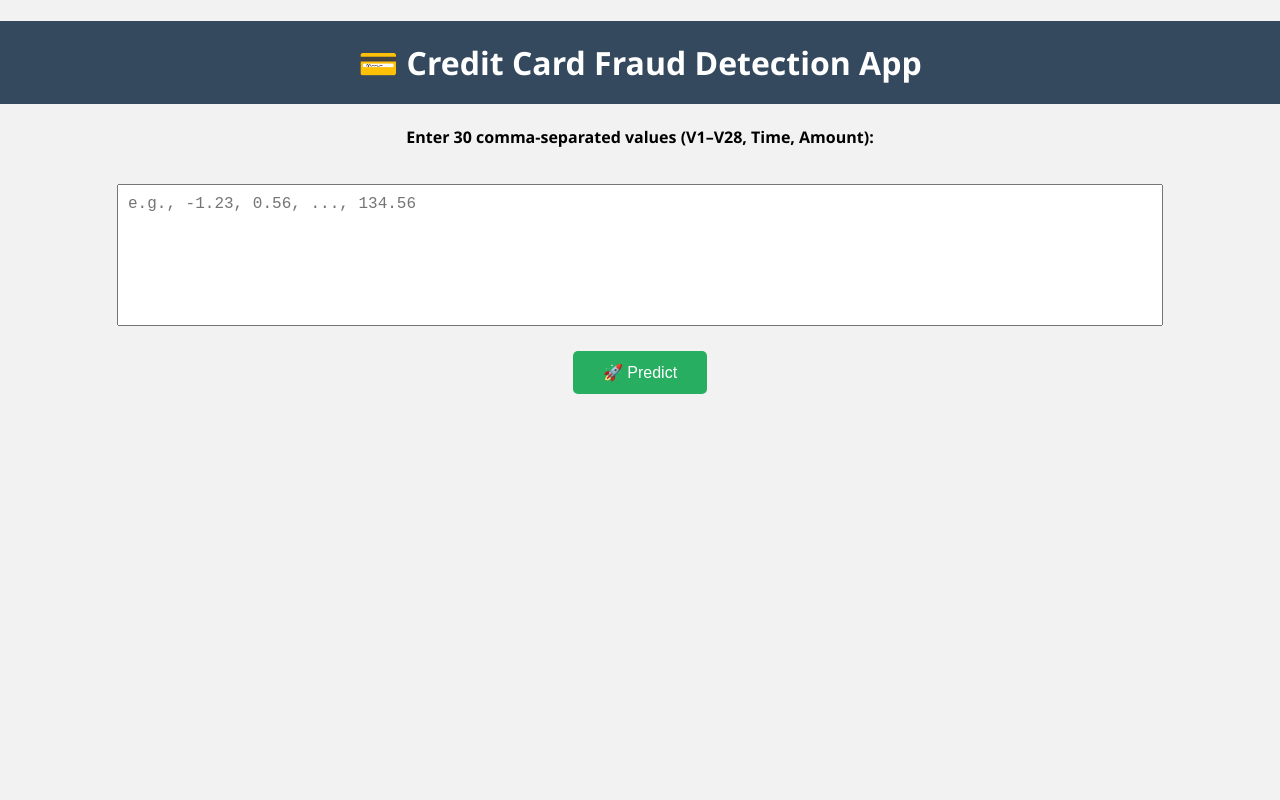
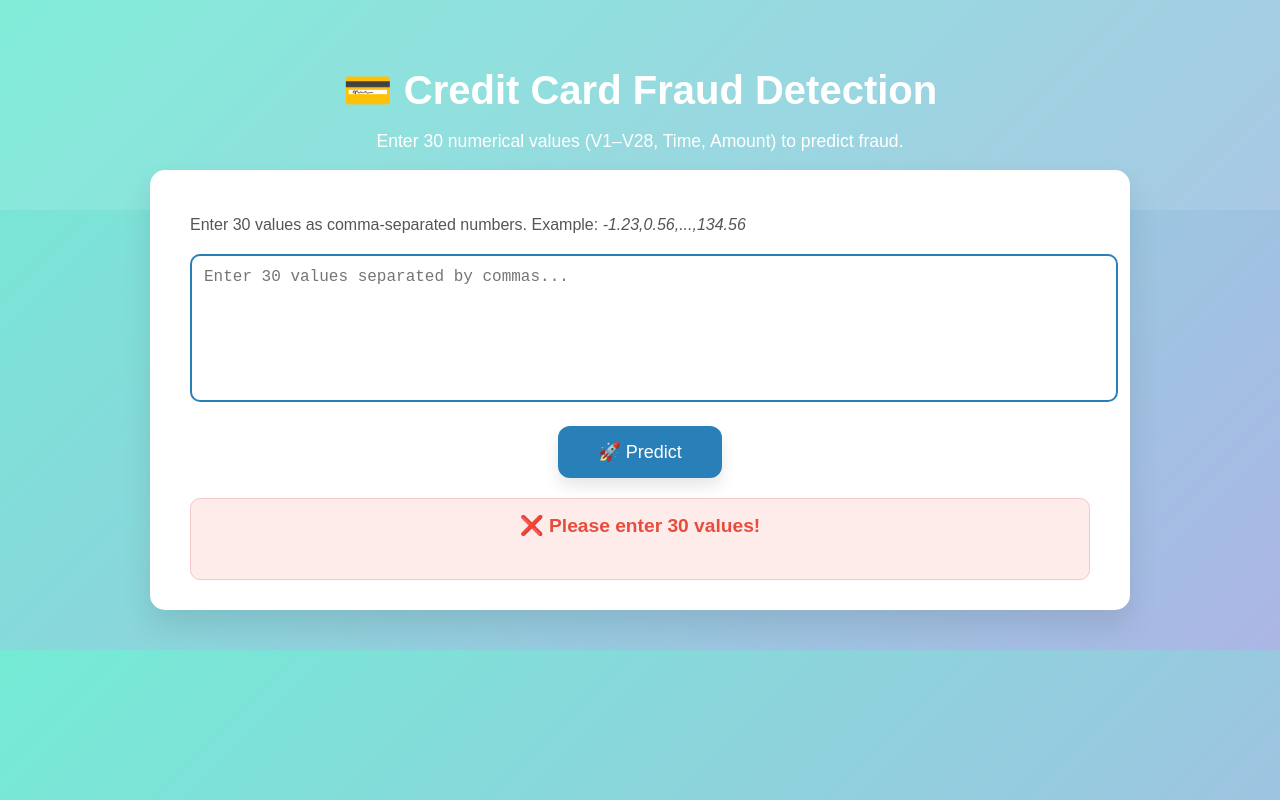
Before and after one commit to Manav129/credit_card_fraud_mlops, a plain HTML site: page Frontend/index.html in a window 1280 px wide. Both pictures are taken after a click on the button "🚀 Predict". Drawn offline with Linux system fonts and the light colour scheme.

```diff
--- a/Frontend/index.html
+++ b/Frontend/index.html
@@ -2,115 +2,160 @@
 <html lang="en">
 <head>
 <meta charset="UTF-8">
-  <title>Credit Card Fraud Detection</title>
+<title>💳 Credit Card Fraud Detection</title>
 <style>
 body {
-      font-family: 'Segoe UI', Tahoma, Geneva, Verdana, sans-serif;
+  font-family: 'Poppins', sans-serif;
   margin: 0;
   padding: 0;
-      background-color: #f2f2f2;
+  background: linear-gradient(135deg, #74ebd5 0%, #ACB6E5 100%);
+  color: #333;
+}
+header {
   text-align: center;
+  padding: 40px 20px;
+  background-color: rgba(255,255,255,0.1);
+  color: #fff;
 }
-
-    h1 {
-      background-color: #34495e;
-      color: white;
-      padding: 20px 0;
+header h1 {
+  font-size: 2.5rem;
+  margin-bottom: 10px;
 }
-
+header p {
+  font-size: 1.1rem;
+}
+.container {
+  max-width: 900px;
+  margin: -40px auto 40px auto;
+  background: #fff;
+  border-radius: 15px;
+  padding: 30px 40px;
+  box-shadow: 0 15px 30px rgba(0,0,0,0.1);
+}
+.instructions {
+  margin-bottom: 20px;
+  font-size: 1rem;
+  color: #555;
+}
 textarea {
-      width: 80%;
+  width: 100%;
   height: 120px;
+  padding: 12px;
+  font-size: 16px;
+  border-radius: 10px;
+  border: 2px solid #2980b9;
+  resize: none;
+  outline: none;
+  transition: border 0.3s;
+}
+textarea:focus {
+  border-color: #27ae60;
+}
+button {
+  display: block;
   margin: 20px auto;
-      padding: 10px;
-      font-size: 16px;
-      resize: none;
+  padding: 15px 40px;
+  font-size: 18px;
+  background: #2980b9;
+  color: #fff;
+  border: none;
+  border-radius: 12px;
+  cursor: pointer;
+  transition: all 0.3s ease;
+  box-shadow: 0 8px 15px rgba(0,0,0,0.1);
 }
-
+button:hover {
+  background: #27ae60;
+  transform: translateY(-3px);
+  box-shadow: 0 10px 20px rgba(0,0,0,0.2);
+}
+.result {
+  margin-top: 20px;
+  font-size: 1.2rem;
+  padding: 15px;
+  border-radius: 10px;
+  min-height: 50px;
+  text-align: center;
+  font-weight: bold;
+  transition: all 0.3s;
+}
+.error {
+  background-color: #fdecea;
+  color: #e74c3c;
+  border: 1px solid #f5c6cb;
+}
+.success {
+  background-color: #eafaf1;
+  color: #27ae60;
+  border: 1px solid #a8e6a1;
+}
+.loading {
+  font-size: 1.1rem;
+  color: #2980b9;
+}
+@media (max-width: 600px) {
+  .container {
+    margin: 20px;
+    padding: 20px;
+  }
   button {
-      padding: 12px 30px;
-      font-size: 16px;
-      background-color: #27ae60;
-      color: white;
-      border: none;
-      border-radius: 5px;
-      cursor: pointer;
+    width: 100%;
   }
-
-    button:hover {
-      background-color: #2ecc71;
-    }
-
-    .result {
-      font-size: 20px;
-      margin-top: 20px;
-    }
-
-    .error {
-      color: red;
-    }
-
-    .success {
-      color: green;
 }
 </style>
 </head>
 <body>
 
-  <h1>💳 Credit Card Fraud Detection App</h1>
+<header>
+  <h1>💳 Credit Card Fraud Detection</h1>
+  <p>Enter 30 numerical values (V1–V28, Time, Amount) to predict fraud.</p>
+</header>
 
-  <p><strong>Enter 30 comma-separated values (V1–V28, Time, Amount):</strong></p>
-
-  <textarea id="features" placeholder="e.g., -1.23, 0.56, ..., 134.56"></textarea><br>
+<div class="container">
+  <div class="instructions">
+    <p>Enter 30 values as comma-separated numbers. Example: <em>-1.23,0.56,...,134.56</em></p>
+  </div>
+  <textarea id="features" placeholder="Enter 30 values separated by commas..."></textarea>
   <button onclick="submitData()">🚀 Predict</button>
-
   <div class="result" id="output"></div>
+</div>
 
 <script>
 async function submitData() {
   const output = document.getElementById("output");
-      output.innerHTML = "";
+  output.className = "result loading";
+  output.innerHTML = "⏳ Predicting...";
+
   const inputText = document.getElementById("features").value.trim();
-
   if (!inputText) {
-        output.innerHTML = <p class="error">❌ Please enter 30 values!</p>;
+    output.className = "result error";
+    output.innerHTML = "❌ Please enter 30 values!";
     return;
   }
 
   const values = inputText.split(",").map(v => parseFloat(v.trim()));
   if (values.length !== 30 || values.some(v => isNaN(v))) {
-        output.innerHTML = <p class="error">❌ Invalid input. Please enter exactly 30 **numbers**, separated by commas.</p>;
+    output.className = "result error";
+    output.innerHTML = "❌ Invalid input. Enter exactly 30 numbers.";
     return;
   }
 
-      const keys = [
-        "V1", "V2", "V3", "V4", "V5", "V6", "V7", "V8", "V9", "V10",
-        "V11", "V12", "V13", "V14", "V15", "V16", "V17", "V18", "V19", "V20",
-        "V21", "V22", "V23", "V24", "V25", "V26", "V27", "V28", "Time", "Amount"
-      ];
-
-      const payload = Object.fromEntries(keys.map((key, i) => [key, values[i]]));
+  const keys = Array.from({length:28}, (_,i)=>`V${i+1}`).concat(["Time","Amount"]);
+  const payload = Object.fromEntries(keys.map((k,i)=>[k,values[i]]));
 
   try {
-        const res = await fetch("https://credit-card-fraud-mlops.onrender.com/predict", {
+    const res = await fetch("https://credit-card-fraud-mlops-2.onrender.com/predict", {
       method: "POST",
       headers: { "Content-Type": "application/json" },
       body: JSON.stringify(payload)
     });
-
-        if (!res.ok) {
-          throw new Error(Server returned status ${res.status});
-        }
-
+    if (!res.ok) throw new Error(`Server returned ${res.status}`);
     const data = await res.json();
-
-        if (data.prediction === 1) {
-          output.innerHTML = <p class="success">⚠ Prediction: <strong>FRAUD</strong></p>;
-        } else {
-          output.innerHTML = <p class="success">✅ Prediction: <strong>NOT FRAUD</strong></p>;
-        }
-      } catch (err) {
-        output.innerHTML = <p class="error">❌ Error: ${err.message}</p>;
+    output.className = "result " + (data.prediction === 1 ? "error" : "success");
+    output.innerHTML = data.prediction === 1 ? "⚠ Prediction: FRAUD 🚨" : "✅ Prediction: NOT FRAUD 🎉";
+  } catch(err) {
+    output.className = "result error";
+    output.innerHTML = `❌ Error: ${err.message}`;
   }
 }
 </script>
```
Also changed, not shown: 2 other files. Lines whose indentation alone changed are shown as unchanged.
